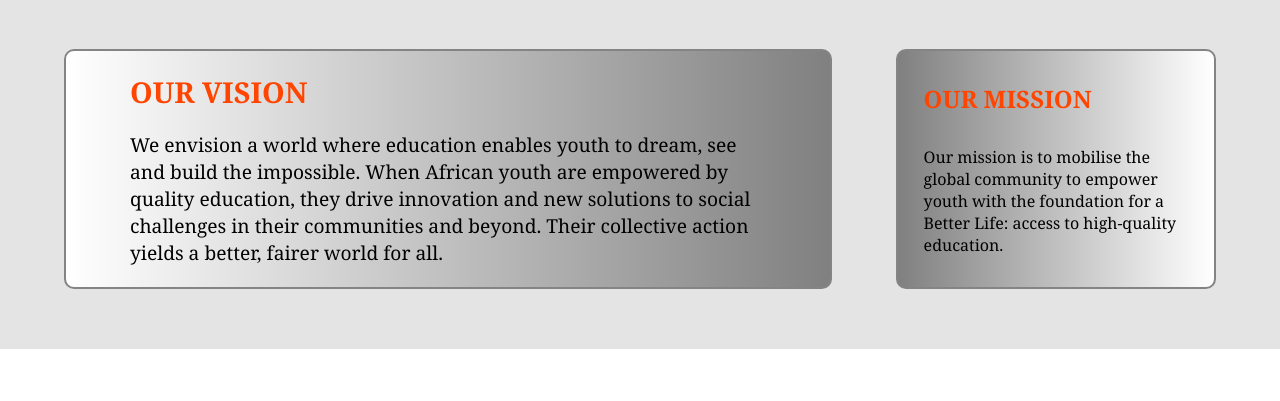
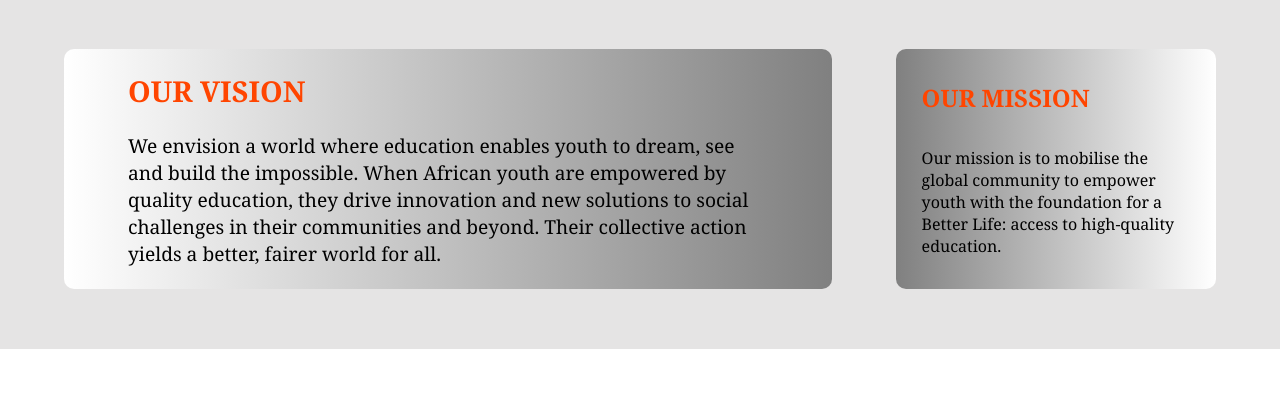
Before and after one commit to Rot3nda/formal, a plain HTML site: page index.html in a window 1280 px wide. Shown: the part 1131-1532 px from the top of the page. Drawn offline with Linux system fonts and the light colour scheme.

Commit message:
Update styles.css

```diff
--- a/styles.css
+++ b/styles.css
@@ -291,7 +291,6 @@ header{
 .sl,.sr{
     height: 30vh;
     border-radius: 10px;
-    border: 2px solid rgb(132, 132, 132);
     display: flex;
     flex-direction: column;
     justify-content: space-evenly;
@@ -304,7 +303,6 @@ header{
     width: 60%;
     background-image: linear-gradient(to right,white,grey);
     border-radius: 10px;
-    border: 2px solid rgb(132, 132, 132);
 }
 
 .sr{
```
